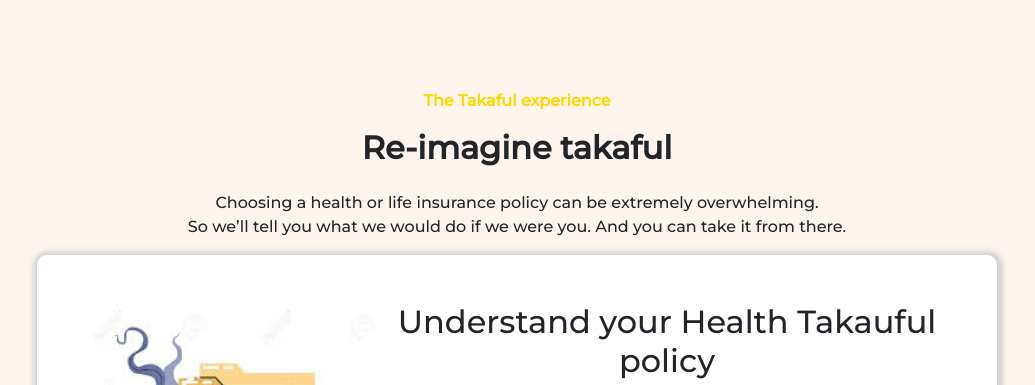
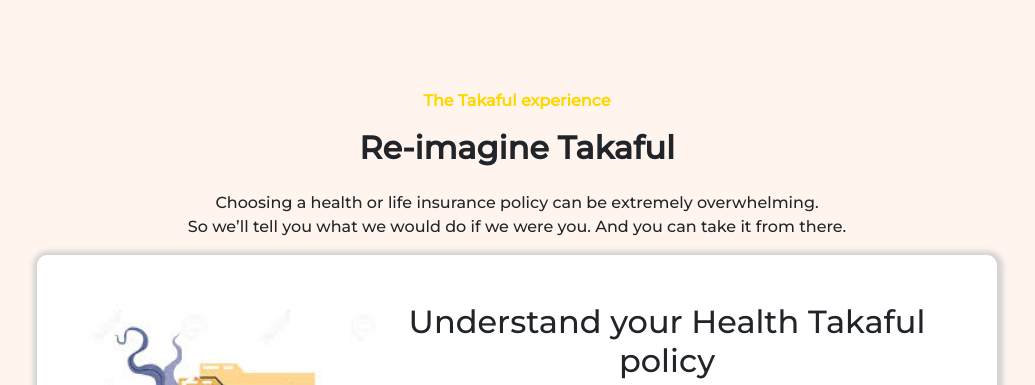
Before and after one commit to astrocoder15/tknew, a plain HTML site: page index.html in a window 1280 px wide. Shown: the part 580-965 px from the top of the page, without its empty margins (123-1158 px from the left). Drawn offline with nearby package versions, Linux system fonts and the light colour scheme.

Commit message:
Update index.html

```diff
--- a/index.html
+++ b/index.html
@@ -72,7 +72,7 @@
   <div class="description">
     <div class="description-whole">
       <p class="description-header">The Takaful experience</p>
-      <h2 class="description-creator-name"> Re-imagine takaful</h2>
+      <h2 class="description-creator-name"> Re-imagine Takaful</h2>
       <p class="description-tag">
         Choosing a health or life insurance policy can be extremely overwhelming.<br>
         So we’ll tell you what we would do if we were you. And you can take it from there.
@@ -80,7 +80,7 @@
       <div class="health-policy">
         <img class="health-policy-img" src="images/searching.jfif" alt="searching paper">
         <div class="health-policy-description intro-text">
-          <h2>Understand your Health Takauful policy</h2>
+          <h2>Understand your Health Takaful policy</h2>
           <p class="card-text first-description">
             Most policies have hidden terms and conditions buried <br>
             deep down in the policy brochure. So to make sure you <br>
@@ -194,7 +194,7 @@
   <div class="takaful-footer">
     <img class="footer-logo" src="images/jpg/dark_logo.png" width="500">
     <p class="footer-logo-text">
-      With T-Takaful, you don't just compare <br>
+      With iTakaful, you don't just compare <br>
        takaful.You understand it. Narrow down <br>
        choices. Avoid pitfalls and make better decisions.
       <a class="btn-footer btn" href="mailto:astrocomet15@gmail.com">Email us</a>
```
